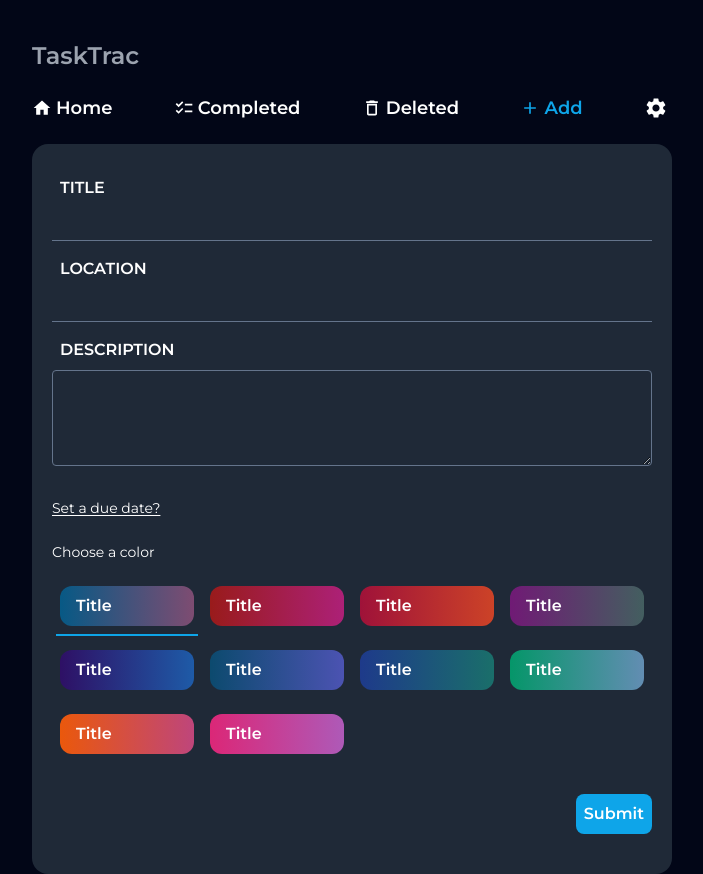
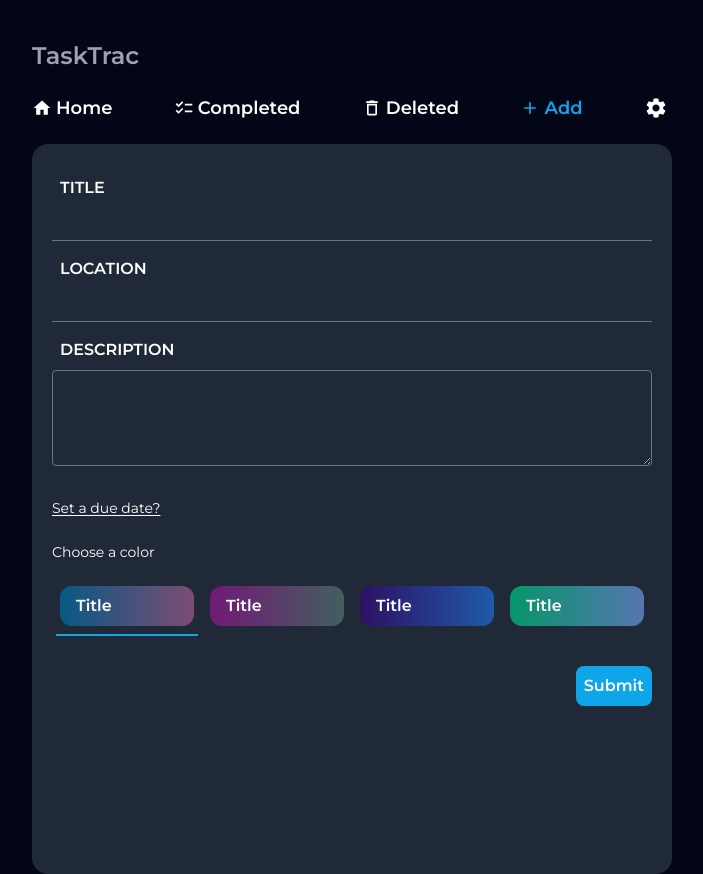
Before and after one commit to justin-m-murillo/TaskTrac, a Next.js app: page /add-todo in a window 1280 px wide. Shown: the whole page, without its empty margins (288-991 px from the left). Built offline with nearby package versions, Linux system fonts and the light colour scheme; no server answers.

Commit message:
reduce color options and fix 24-hour time bug

```diff
--- a/src/app/add-todo/page.tsx
+++ b/src/app/add-todo/page.tsx
@@ -21,15 +21,9 @@ import onSubmitForm from './onSubmitForm'
 
 const gradientList = [
   'from-sky-800 to-rose-500',
-  'from-red-800 to-fuchsia-600',
-  'from-rose-800 to-orange-500',
   'from-fuchsia-900 to-green-600',
   'from-violet-950 to-sky-500',
-  'from-sky-900 to-violet-500',
-  'from-blue-900 to-green-600',
-  'from-emerald-600 to-purple-400',
-  'from-orange-600 to-purple-600',
-  'from-pink-600 to-indigo-400',
+  'from-emerald-600 to-purple-500',
 ]
 
 const PageAddTodo = () => {
--- a/src/hooks/TimeSelector/index.tsx
+++ b/src/hooks/TimeSelector/index.tsx
@@ -65,7 +65,7 @@ export const useHoursFormat = (is24HourTime: boolean) => {
   const [ hoursFormat, setHoursFormat ] = useState<string[]>([])
 
   useEffect(() => {
-    if (is24HourTime)
+    if (!is24HourTime)
       setHoursFormat([
         '12','1','2','3','4','5','6','7','8','9','10','11',
       ])
```
